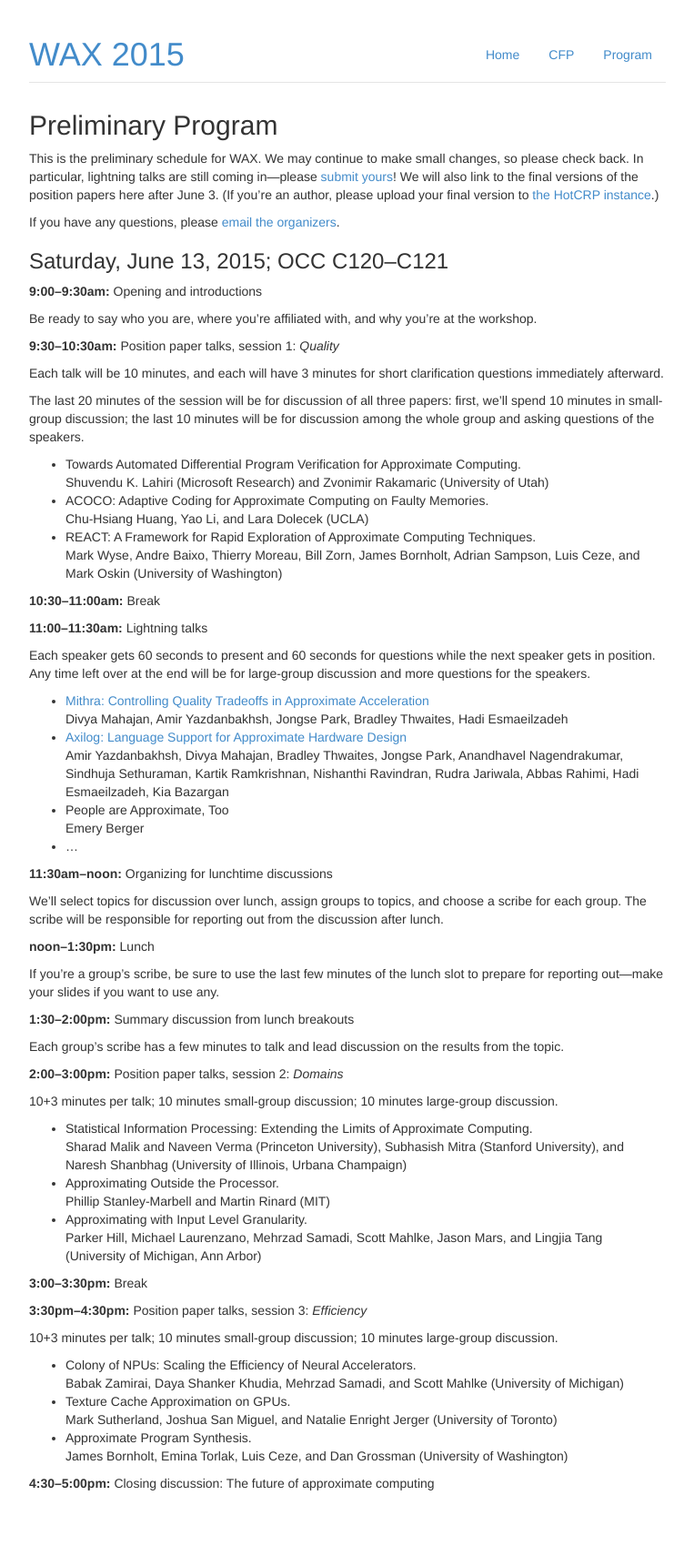
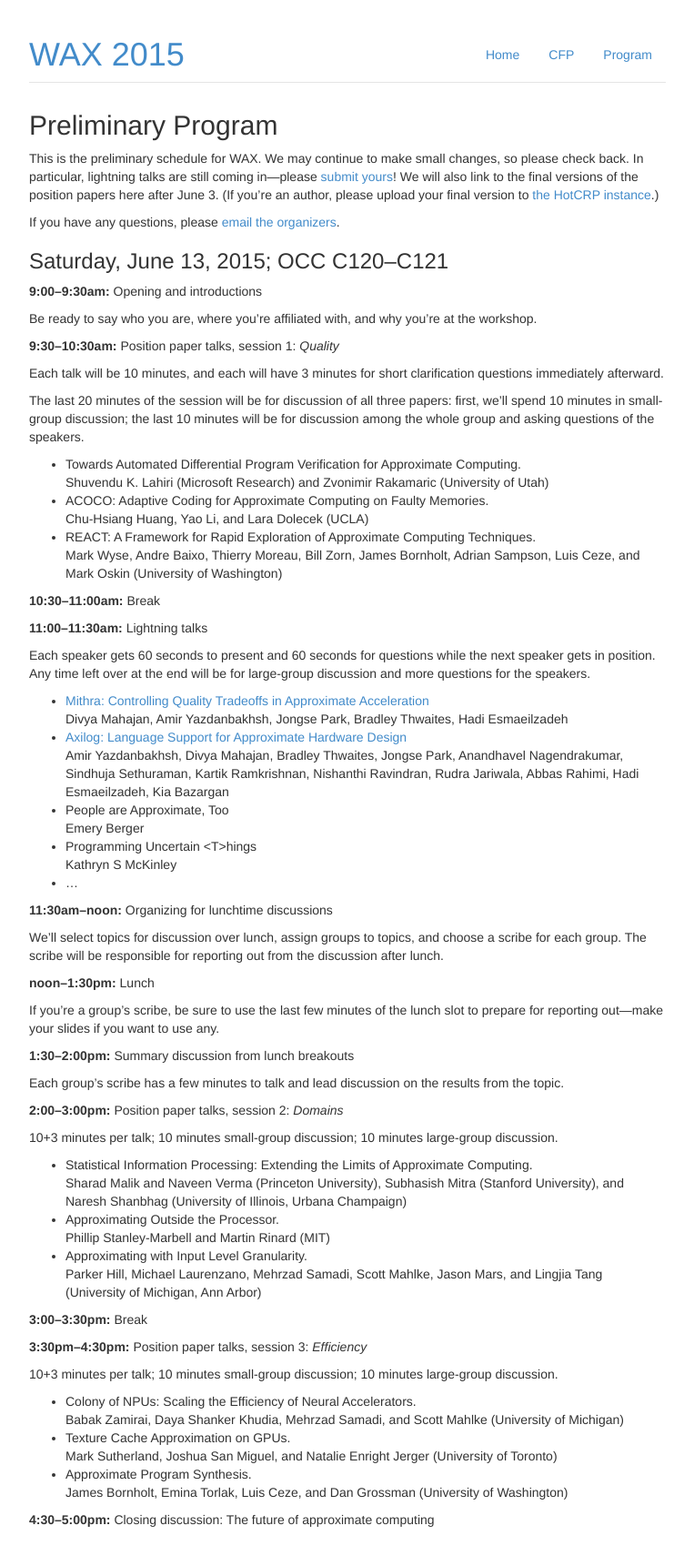
Before and after one commit to uwsampa/sampa-public, a Jekyll site: the page built from wax2015/program.md, in a window 1280 px wide. Shown: the whole page at 91% size, without its empty margins (258-1021 px from the left). Built offline with Jekyll 4.4.1, drawn with Linux system fonts in a browser that asks for light colours; Markdown is read by kramdown in place of the engine named in the settings; before the commit the page ends 1670 px from its top, so only the background shows below that.

Commit message:
Kathryn's lightning talk

```diff
--- a/wax2015/program.md
+++ b/wax2015/program.md
@@ -51,6 +51,8 @@ Each speaker gets 60 seconds to present and 60 seconds for questions while the n
     Ravindran, Rudra Jariwala, Abbas Rahimi, Hadi Esmaeilzadeh, Kia Bazargan
   * People are Approximate, Too
     Emery Berger
+  * Programming Uncertain &lt;T&gt;hings
+    Kathryn S McKinley
   * ...
 
 **11:30am--noon:** Organizing for lunchtime discussions
```
